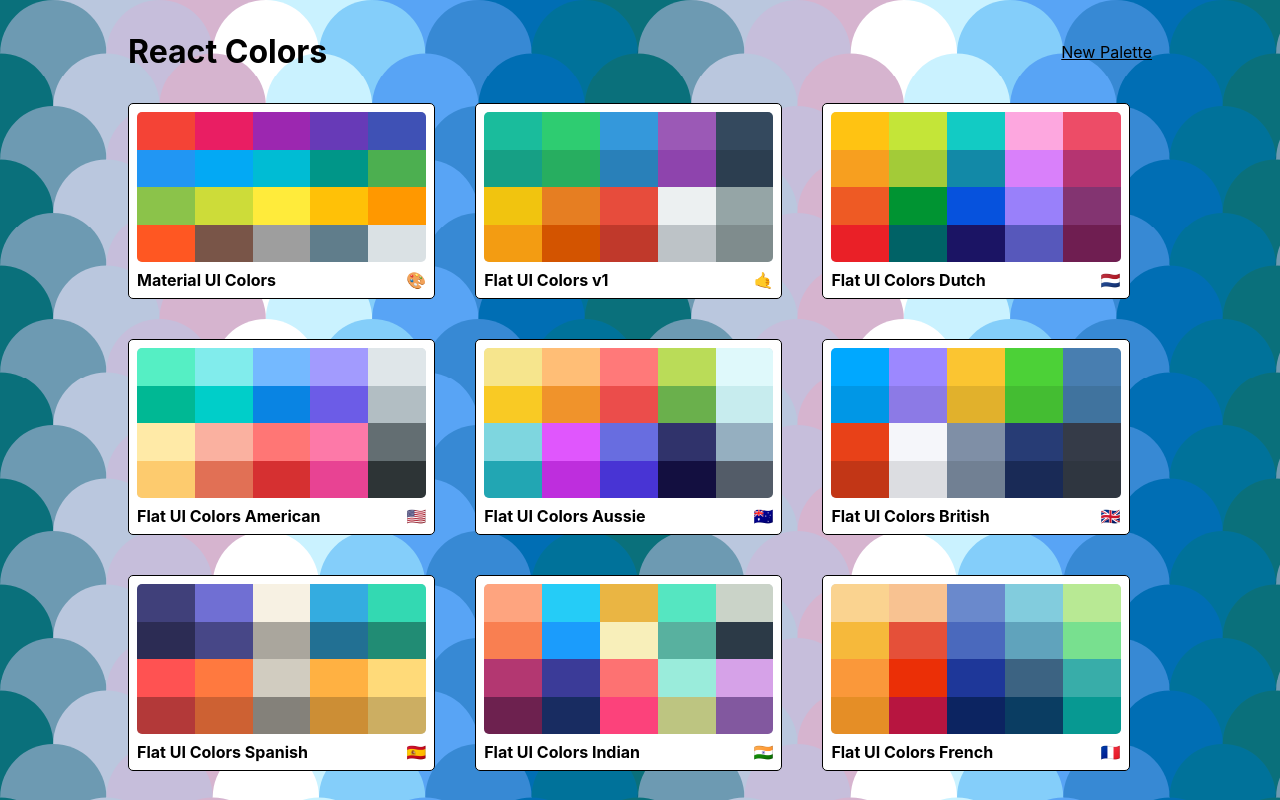
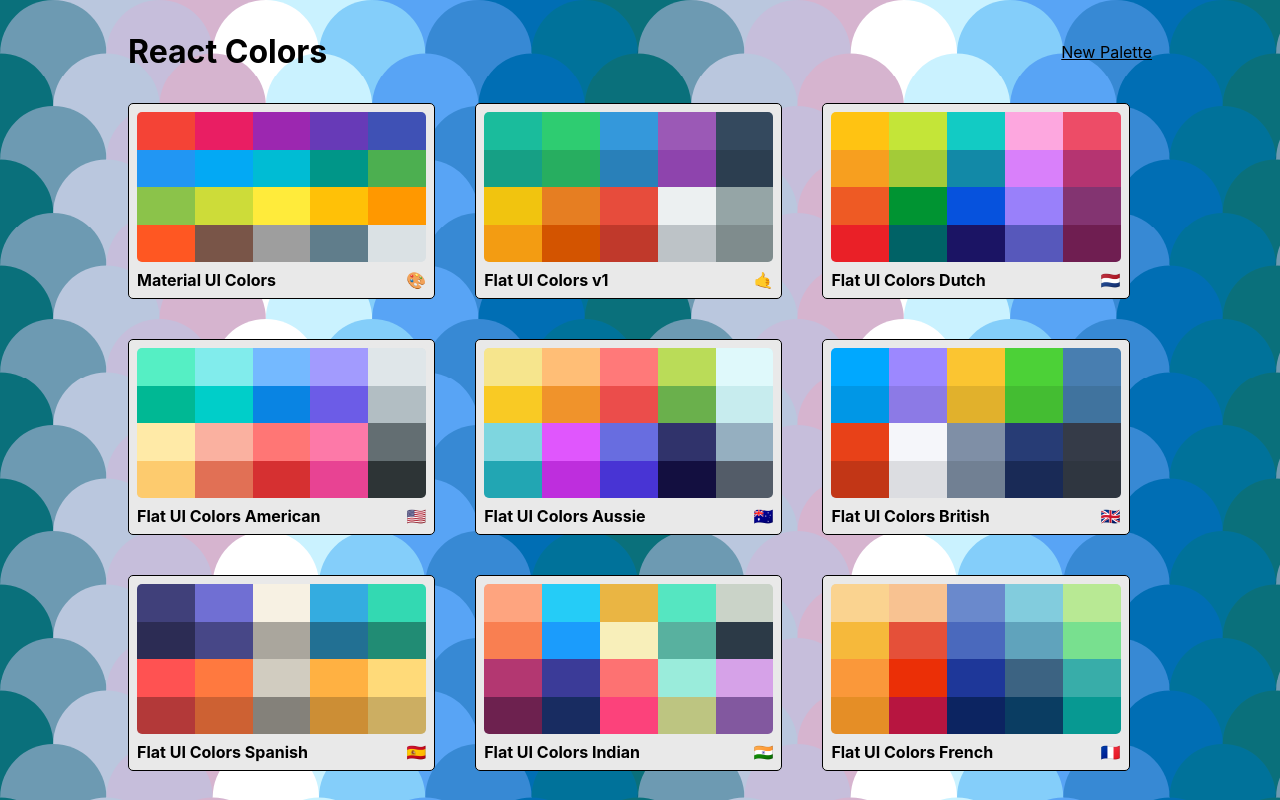
Before and after one commit to Anavas09/rainbowApp, a React (Create React App) app: page / in a window 1280 px wide. Built offline with nearby package versions, Linux system fonts and the light colour scheme.

Commit message:
Fix navbar slider width on sm size and add clsx to ColorBox

```diff
--- a/src/components/ColorBox.js
+++ b/src/components/ColorBox.js
@@ -1,4 +1,5 @@
 import React, { useState } from "react";
+import clsx from "clsx";
 import { CopyToClipboard } from "react-copy-to-clipboard";
 import { Link } from "react-router-dom";
 import { withStyles } from "@material-ui/styles";
@@ -12,12 +13,13 @@
     setCopied(true);
     setTimeout(() => setCopied(false), 1500);
   };
-
   return (
     <CopyToClipboard text={background} onCopy={changeCopyState}>
       <div className={classes.ColorBox} style={{ background }}>
         <div
-          className={`${classes.copyOverlay} ${copied && classes.showOverlay}`}
+          className={clsx(classes.copyOverlay, {
+            [classes.showOverlay]: copied,
+          })}
           style={{ background }}
         />
         <div className={`${classes.copyMsg} ${copied && classes.showMsg}`}>
@@ -28,15 +30,11 @@
           <div className={classes.boxContent}>
             <span className={classes.colorName}>{name}</span>
           </div>
-          <button className={classes.copyButton}>
-            Copy
-          </button>
+          <button className={classes.copyButton}>Copy</button>
         </div>
         {showingFullPalette && (
-          <Link to={moreUrl} onClick={(e) => e.stopPropagation()}>
-            <span className={classes.seeMore}>
-              More
-            </span>
+          <Link to={moreUrl} onClick={e => e.stopPropagation()}>
+            <span className={classes.seeMore}>More</span>
           </Link>
         )}
       </div>
--- a/src/components/MiniPalette.js
+++ b/src/components/MiniPalette.js
@@ -6,16 +6,29 @@
 
 import MiniPaletteStyles from "../styles/MiniPaletteStyles";
 
-function MiniPalette({ colors, openDialog, emoji, handleClick, id, paletteName }) {
+function MiniPalette({
+  colors,
+  openDialog,
+  emoji,
+  goToPalette,
+  id,
+  paletteName,
+}) {
   const classes = MiniPaletteStyles();
 
+  console.log(`RENDERING: ${paletteName}`);
+
+  const handleGoToPalette = () => {
+    goToPalette(id);
+  };
+
   const handleOnClick = e => {
-    e.stopPropagation()
-    openDialog(id)
-  }
+    e.stopPropagation();
+    openDialog(id);
+  };
 
   return (
-    <div className={classes.root} onClick={handleClick}>
+    <div className={classes.root} onClick={handleGoToPalette}>
       <DeleteIcon
         className={classes.deleteIcon}
         style={{ transition: "all 0.3s ease-in-out" }}
--- a/src/components/PaletteList.js
+++ b/src/components/PaletteList.js
@@ -55,7 +55,7 @@
           >
             <MiniPalette
               openDialog={openDialog}
-              handleClick={() => goToPalette(palette.id)}
+              goToPalette={goToPalette}
               {...palette}
             />
           </CSSTransition>
--- a/src/styles/Header/NavbarStyles.js
+++ b/src/styles/Header/NavbarStyles.js
@@ -45,8 +45,8 @@
     "& .rc-slider-track": {
       backgroundColor: "transparent",
     },
-    [sizes.down("xs")]: {
-      width: "120px"
+    [sizes.down("sm")]: {
+      width: "150px"
     },
   },
   selectContainer: {
--- a/src/styles/MiniPaletteStyles.js
+++ b/src/styles/MiniPaletteStyles.js
@@ -2,7 +2,7 @@
 
 const useStyles = makeStyles(() => ({
   root: {
-    backgroundColor: "white",
+    backgroundColor: "#e9e9e9",
     border: "1px solid black",
     borderRadius: "5px",
     cursor: "pointer",
```
